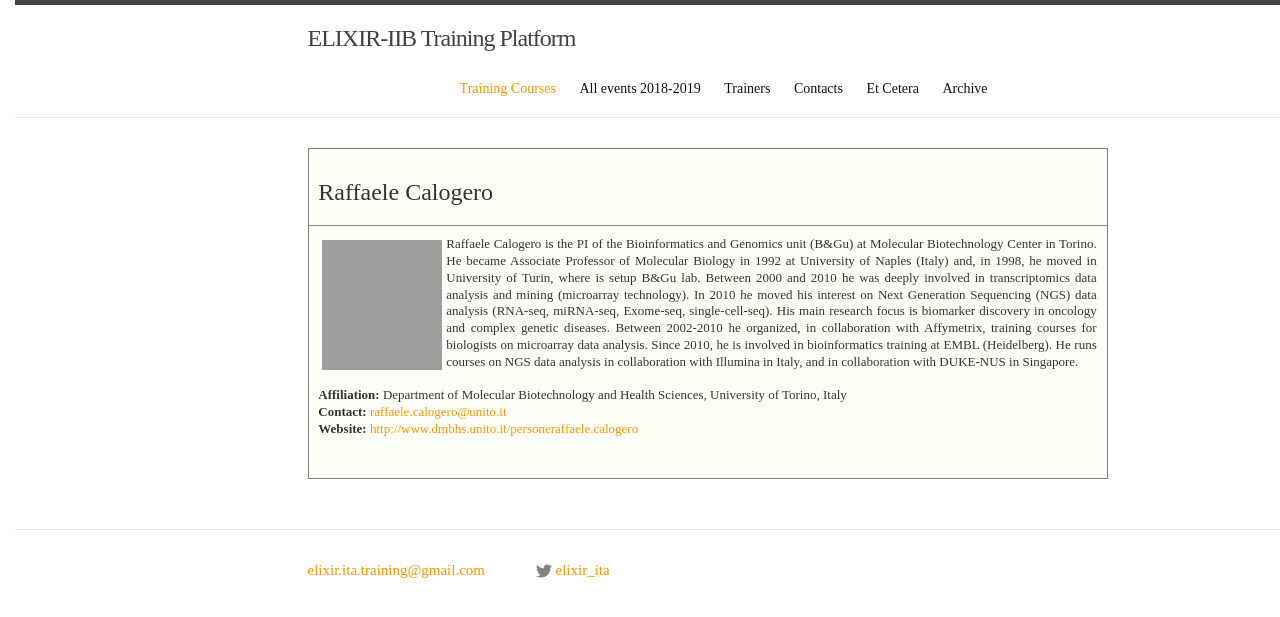
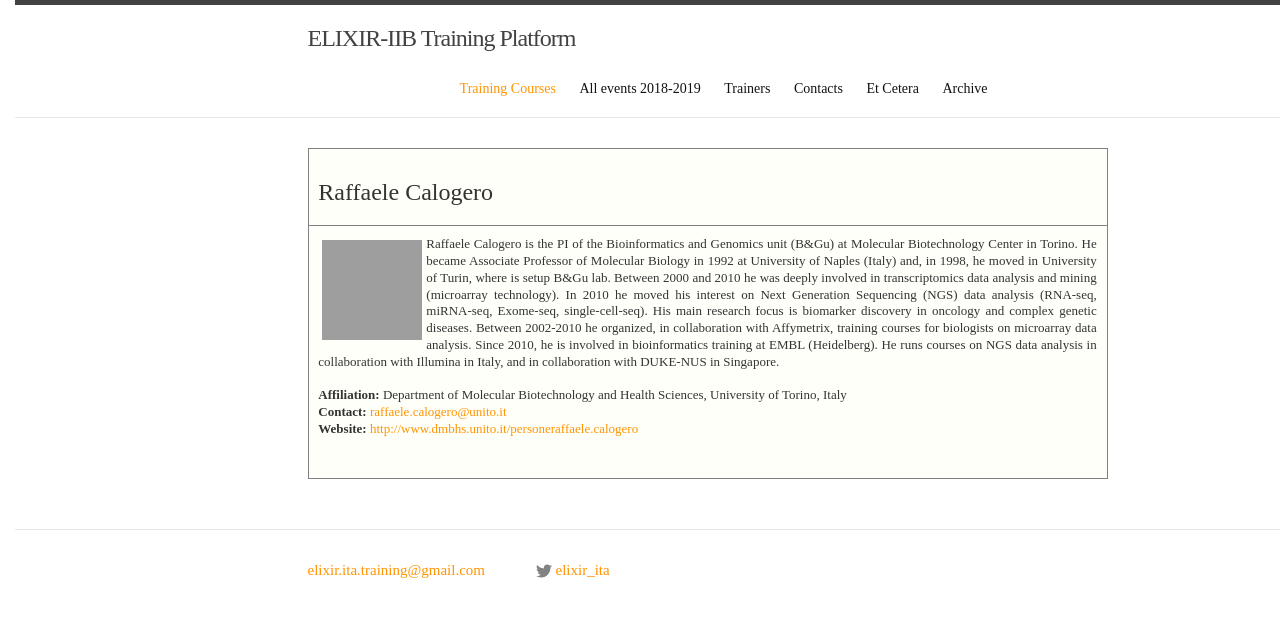
Before and after one commit to ELIXIR-IIB-training/website, a Jekyll site: the page built from instructors/raffaele_calogero.html, in a window 1280 px wide. Shown: the top 617 px of the page. Built offline with Jekyll 4.4.1, drawn with Linux system fonts in a browser that asks for light colours; nearby versions of some CDN libraries; some web fonts are replaced; grey boxes are pictures that could not be loaded.

Commit message:
Formatting picture

```diff
--- a/instructors/raffaele_calogero.html
+++ b/instructors/raffaele_calogero.html
@@ -35,7 +35,7 @@ layout: default
 	 <td>
         <div class="course">
 
-<img border="0" style="margin:4px" src="../img/raffaele_calogero.jpg" width="120" height="130" align="left">
+<img border="0" style="margin:4px" src="../img/raffaele_calogero.jpg" width="100" height="100" align="left">
 
 <font size="2">
 	<p align="justify">
```
